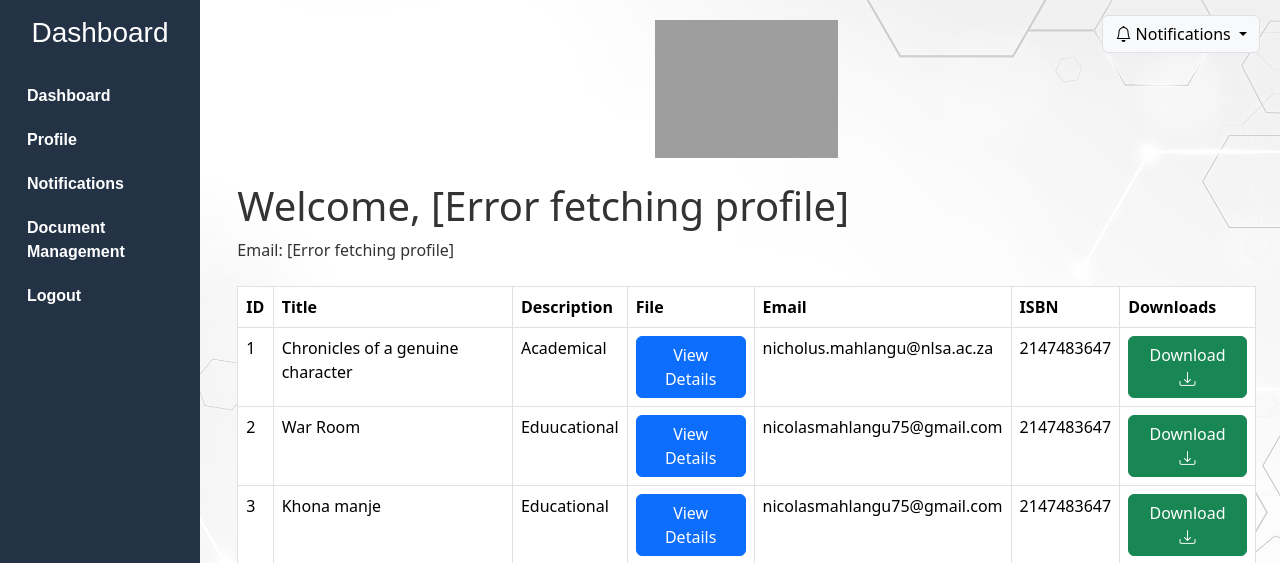
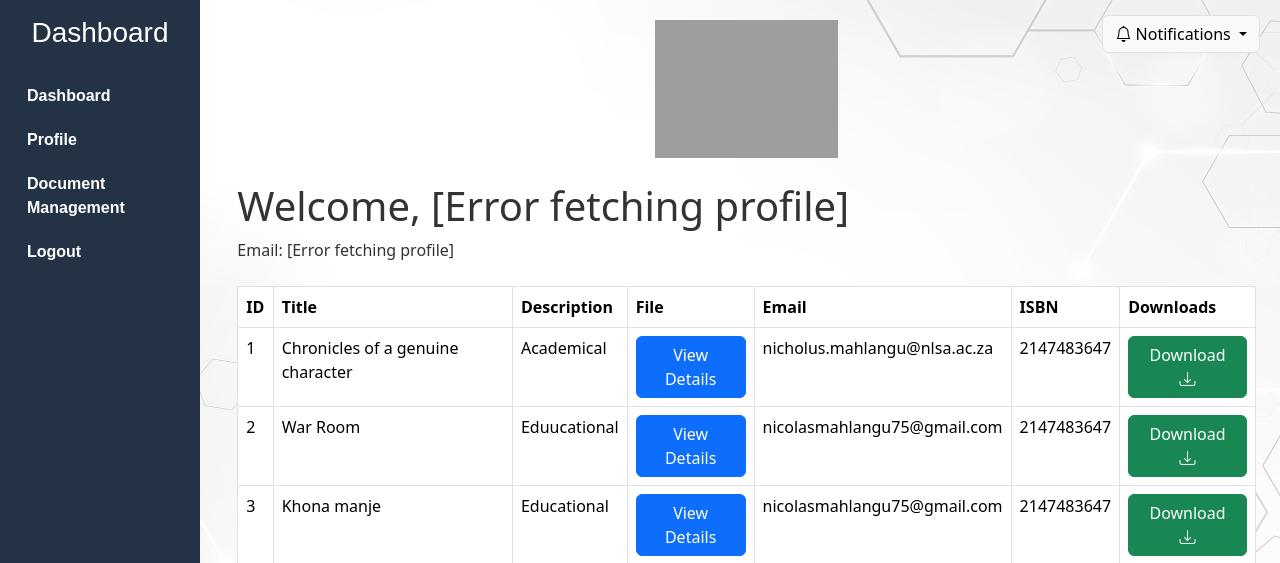
Before and after one commit to nicholusmahlangu/E-publications, a PHP site: the page made by application files/dashboard.php in a window 1280 px wide. Shown: the top 563 px of the page. Run offline with PHP 8.4, Linux system fonts and the light colour scheme; data comes from the database, SQL or seed files in the repository; data that the repository does not hold is empty; grey boxes are pictures that could not be loaded.

Commit message:
Update dashboard.php

```diff
--- a/application files/dashboard.php
+++ b/application files/dashboard.php
@@ -85,7 +85,6 @@
         <ul class="nav flex-column">
           <li class="nav-item"><a href="dashboard.php" class="nav-link">Dashboard</a></li>
           <li class="nav-item"><a href="profile.php" class="nav-link">Profile</a></li>
-          <li class="nav-item"><a href="notifications.php" class="nav-link">Notifications</a></li>
           <li class="nav-item"><a href="view.php" class="nav-link">Document Management</a></li>
           <li class="nav-item"><a href="logout.php" class="nav-link">Logout</a></li>
         </ul>
```
